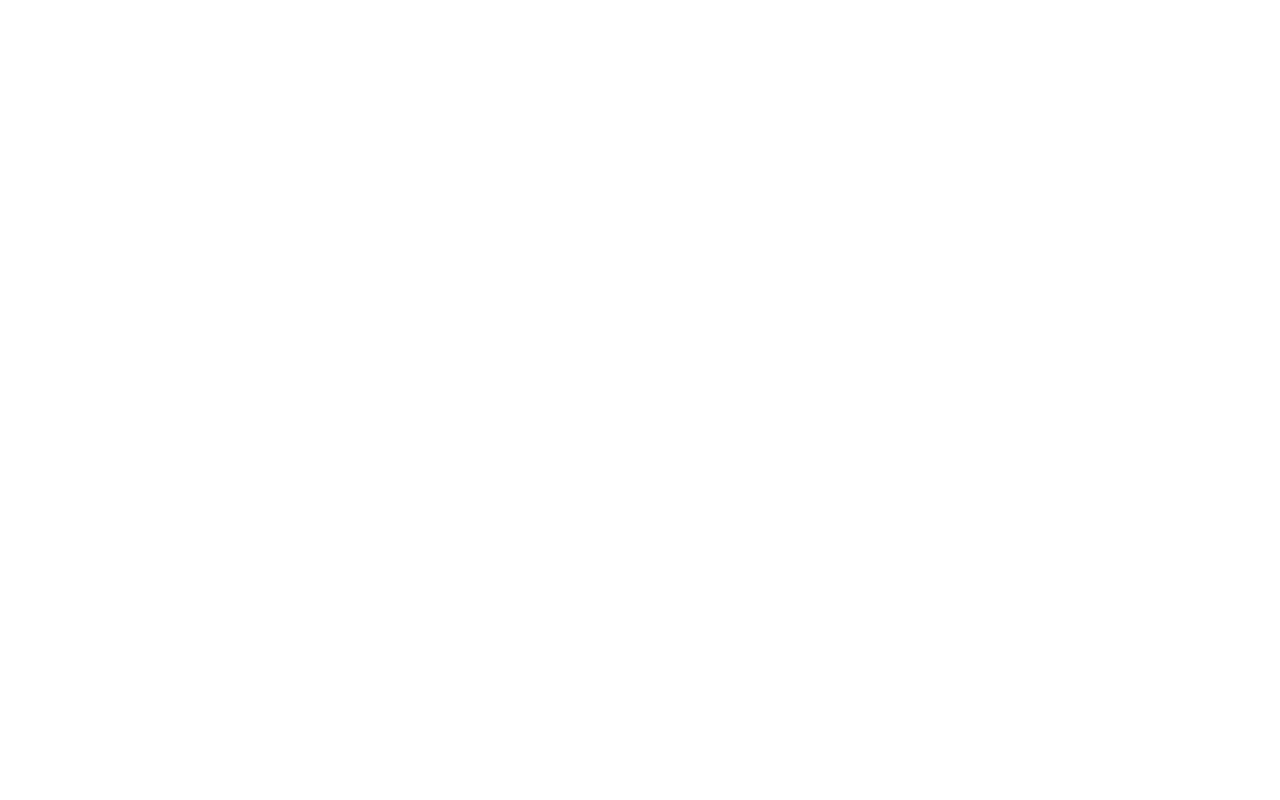
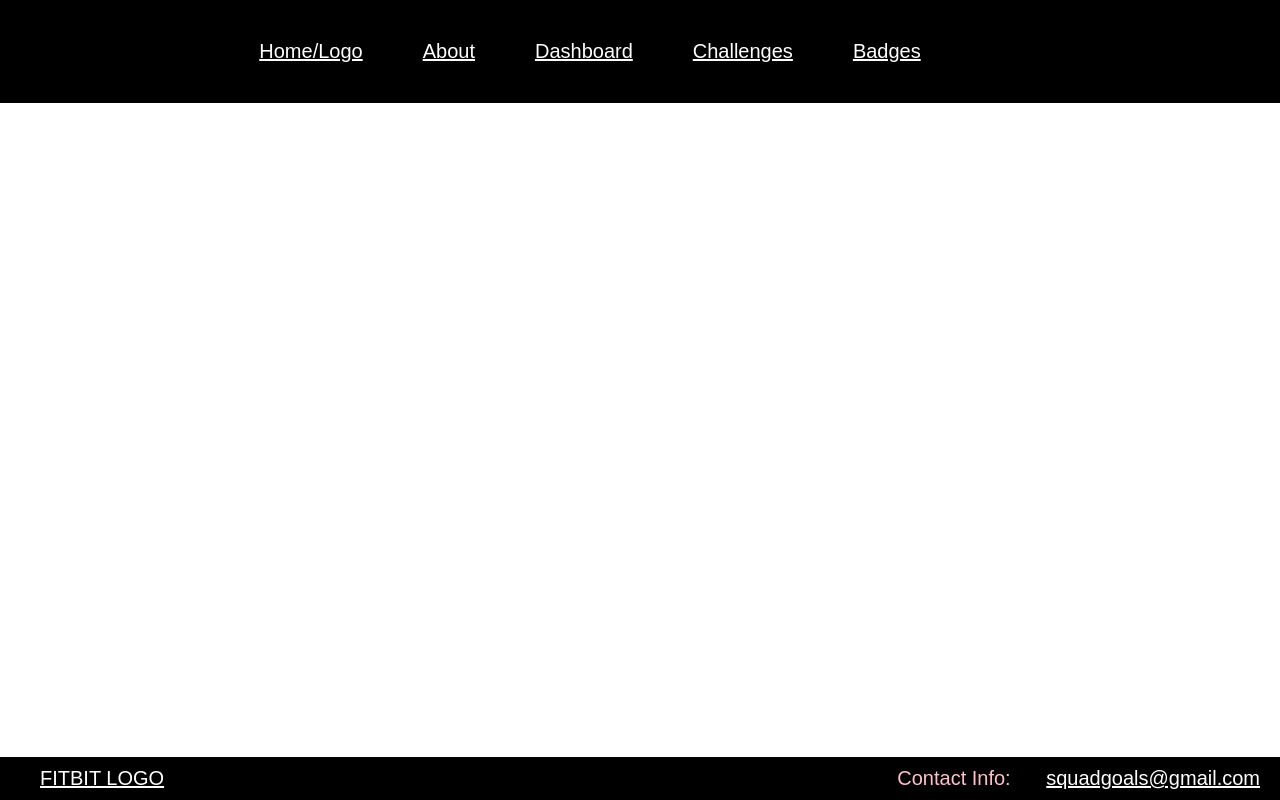
Before and after one commit to jennitz/ptbc-final-project, a website: page public/index.html in a window 1280 px wide. Drawn offline with nearby package versions, Linux system fonts and the light colour scheme; some packages are replaced by stand-ins of ours.

Commit message:
started home page on index.html w css

```diff
--- a/public/index.css
+++ b/public/index.css
@@ -0,0 +1,45 @@
+.navbar {
+  display: flex;
+  position: fixed;
+  left: 0;
+  top: 0;
+  width: 100%;
+  font-family: sans-serif;
+  font-size: 20px;
+  text-align: center;
+  margin: auto;
+  justify-content: center;
+  align-items: stretch ;
+  background-color: black;
+  padding: 10px;
+}
+
+a {
+  color: white;
+  padding: 30px;
+  font-family: sans-serif;
+  font-size: 20px;
+  cursor: pointer;
+}
+
+#footer {
+  display: block;
+  width: 100%;
+  margin: auto;
+  /* justify-content: flex-start; */
+  /* align-items: stretch ; */
+  background-color: black;
+  color: pink;
+  font-family: sans-serif;
+  font-size: 20px;
+  padding: 10px;
+  position: fixed;
+  left: 0;
+  bottom: 0;
+}
+
+#contact {
+margin: 0;
+padding: 0;
+float: right;
+}
--- a/public/index.html
+++ b/public/index.html
@@ -9,9 +9,29 @@
 </head>
 
 <body>
-  <!-- <div class='viewdiv'>
-    <ng-view></ng-view>
-  </div> -->
+
+  <div class="navbar">
+    <a class="active" href="#home">Home/Logo</a>
+    <a class="active" href="#about">About</a>
+    <a class="active" href="#dashboard">Dashboard</a>
+    <a class="active" href="#challenges">Challenges</a>
+    <a class="active" href="#badges">Badges</a>
+    <a class="active" href="#login"></a>
+    <a class="active" href="#logout"></a>
+  </div>
+
+  <div class="photos">
+    <img src="">
+    <img src="">
+    <img src="">
+  </div>
+
+  <footer id="footer">
+    <a href="https://www.fitbit.com">FITBIT LOGO</a>
+    <p id="contact">Contact Info: <a href="mailto:squadgoals@gmail.com">squadgoals@gmail.com</a></p>
+  </footer>
+
+</body>
 
   <script src='//ajax.googleapis.com/ajax/libs/angularjs/1.6.9/angular.js'></script>
   <script src='//ajax.googleapis.com/ajax/libs/angularjs/1.6.9/angular-route.js'></script>
```
